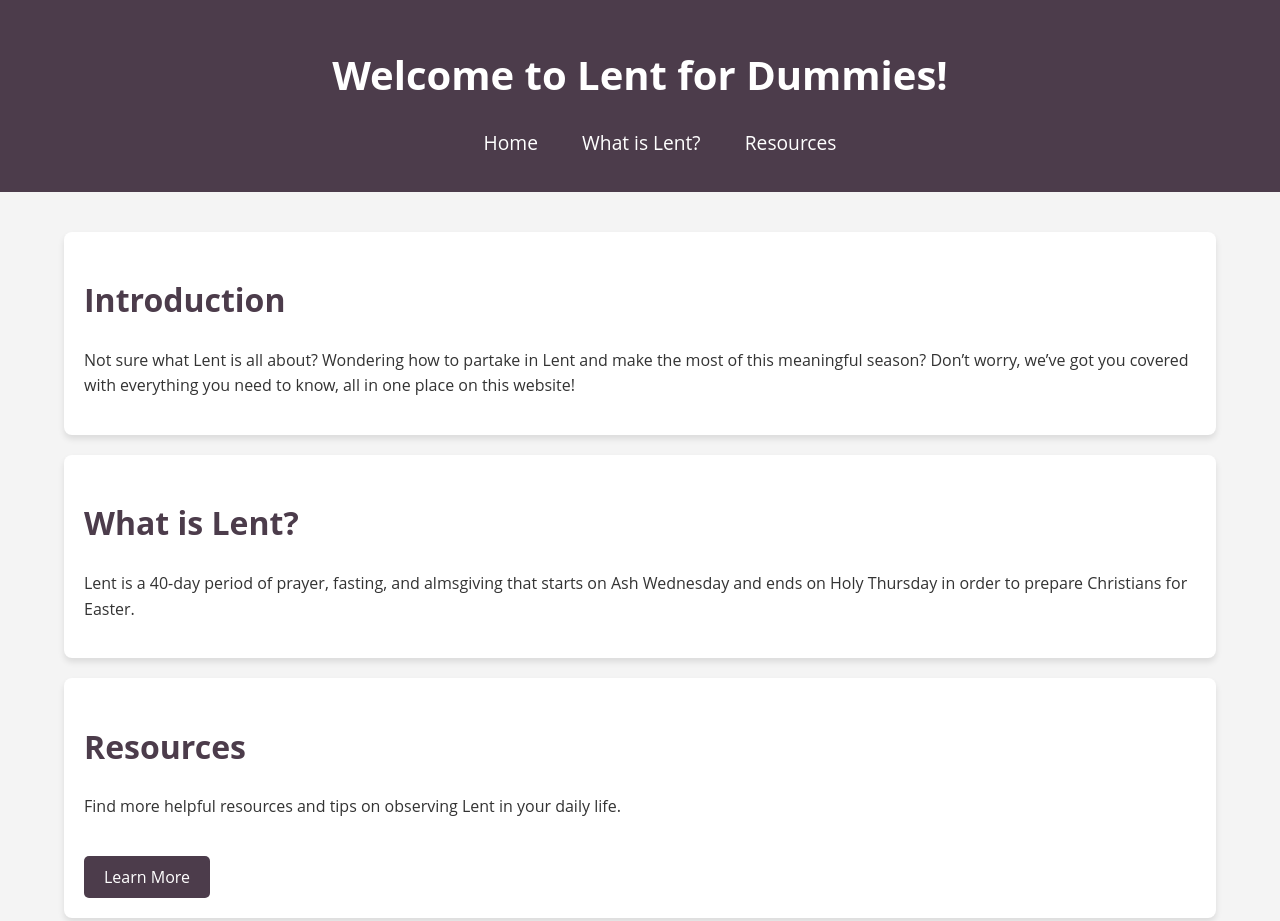
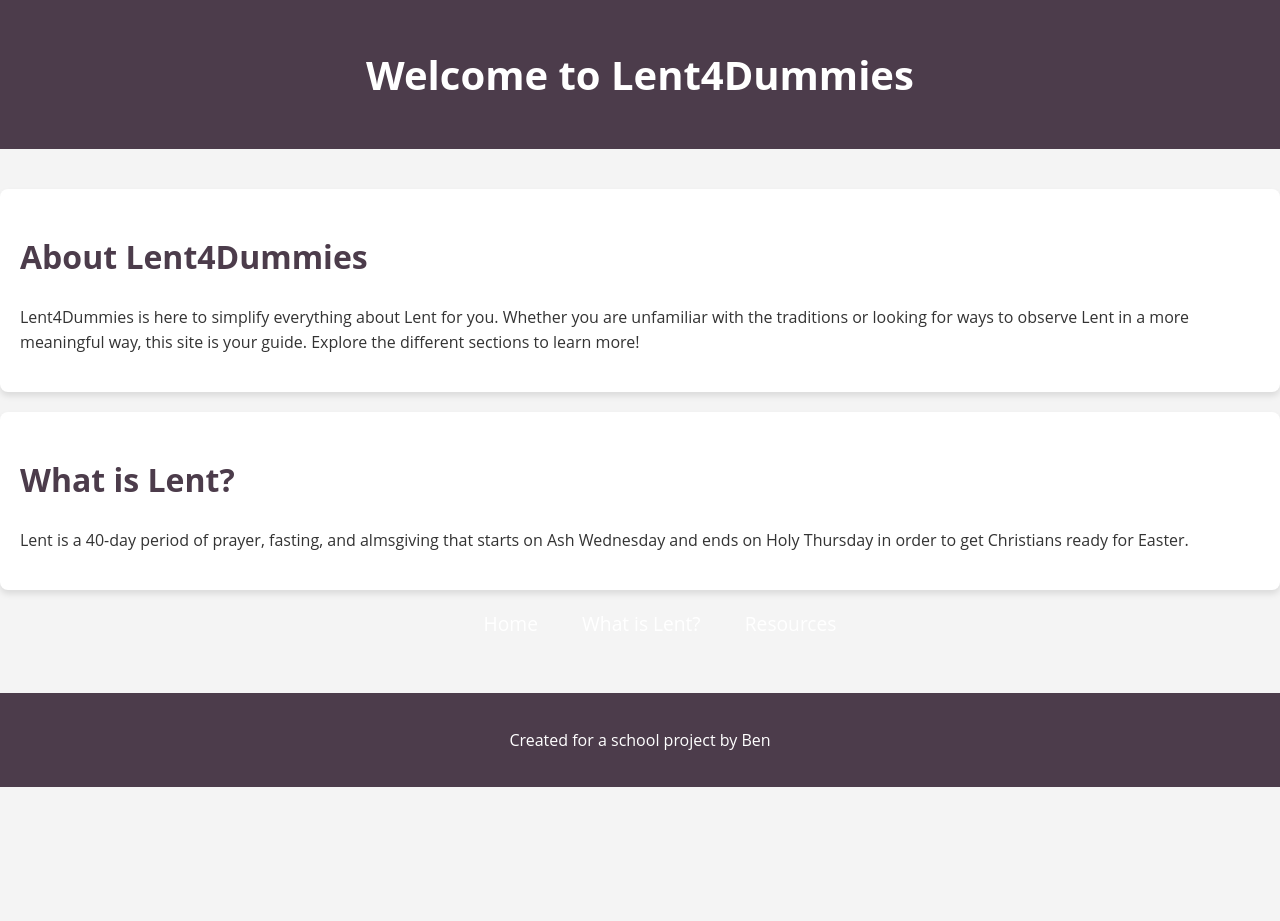
Before and after one commit to tojiluvr/LentForDummies, a plain HTML site: page index.html in a window 1280 px wide. Shown: the top 921 px of the page. After the commit the page ends 800 px from the top, so only its background shows below. Drawn offline with Linux system fonts and the light colour scheme.

Commit message:
Update index.html

```diff
--- a/index.html
+++ b/index.html
@@ -4,38 +4,31 @@
     <meta charset="UTF-8">
     <meta name="viewport" content="width=device-width, initial-scale=1.0">
     <title>Lent for Dummies</title>
-    <link rel="stylesheet" href="styles.css">
+    <link rel="stylesheet" href="styles.css"> <!-- Link to a CSS file for styling -->
 </head>
 <body>
     <header>
-        <div class="container">
-            <h1>Welcome to Lent for Dummies!</h1>
-            <nav>
-    <ul>
-        <li><a href="index.html">Home</a></li>
-        <li><a href="what-is-lent.html">What is Lent?</a></li>
-        <li><a href="resources.html">Resources</a></li>
-    </ul>
-</nav>
- </div>
+        <h1>Welcome to Lent4Dummies</h1>
     </header>
 
-    <main class="container">
-        <section id="intro">
-            <h2>Introduction</h2>
-            <p>Not sure what Lent is all about? Wondering how to partake in Lent and make the most of this meaningful season? Don’t worry, we’ve got you covered with everything you need to know, all in one place on this website!</p>
+    <main>
+        <section>
+            <h2>About Lent4Dummies</h2>
+            <p>Lent4Dummies is here to simplify everything about Lent for you. Whether you are unfamiliar with the traditions or looking for ways to observe Lent in a more meaningful way, this site is your guide. Explore the different sections to learn more!</p>
         </section>
 
-        <section id="what-is-lent">
+        <section>
             <h2>What is Lent?</h2>
-            <p>Lent is a 40-day period of prayer, fasting, and almsgiving that starts on Ash Wednesday and ends on Holy Thursday in order to prepare Christians for Easter.</p>
+            <p>Lent is a 40-day period of prayer, fasting, and almsgiving that starts on Ash Wednesday and ends on Holy Thursday in order to get Christians ready for Easter. </p>
         </section>
 
-        <section id="resources">
-            <h2>Resources</h2>
-            <p>Find more helpful resources and tips on observing Lent in your daily life.</p>
-            <a href="#" class="btn">Learn More</a>
-        </section>
+        <nav>
+            <ul>
+                <li><a href="index.html">Home</a></li>
+                <li><a href="what-is-lent.html">What is Lent?</a></li>
+                <li><a href="resources.html">Resources</a></li>
+            </ul>
+        </nav>
     </main>
 
     <footer>
```
